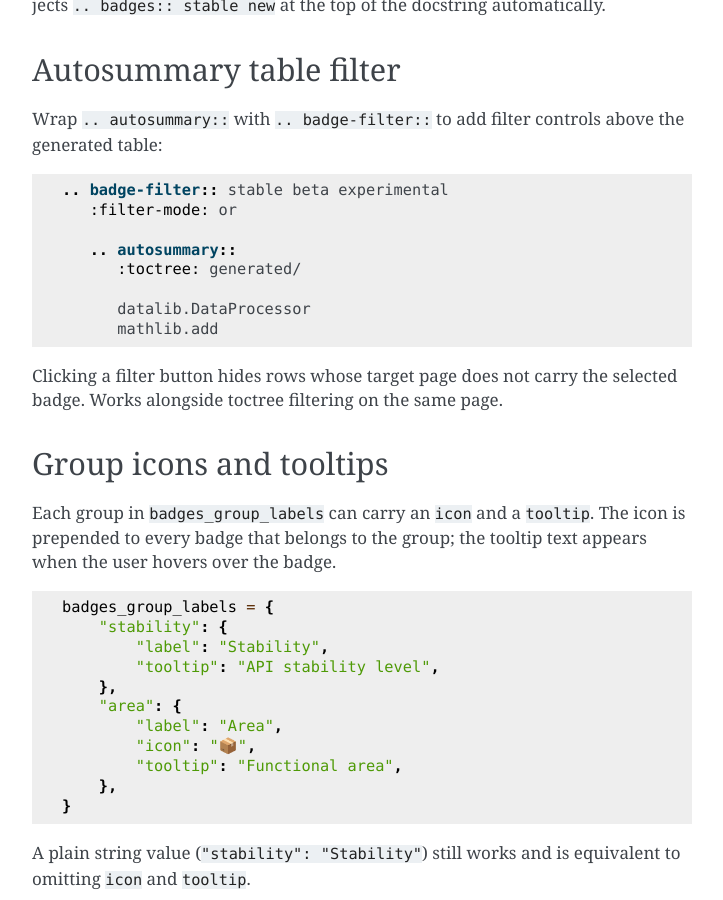
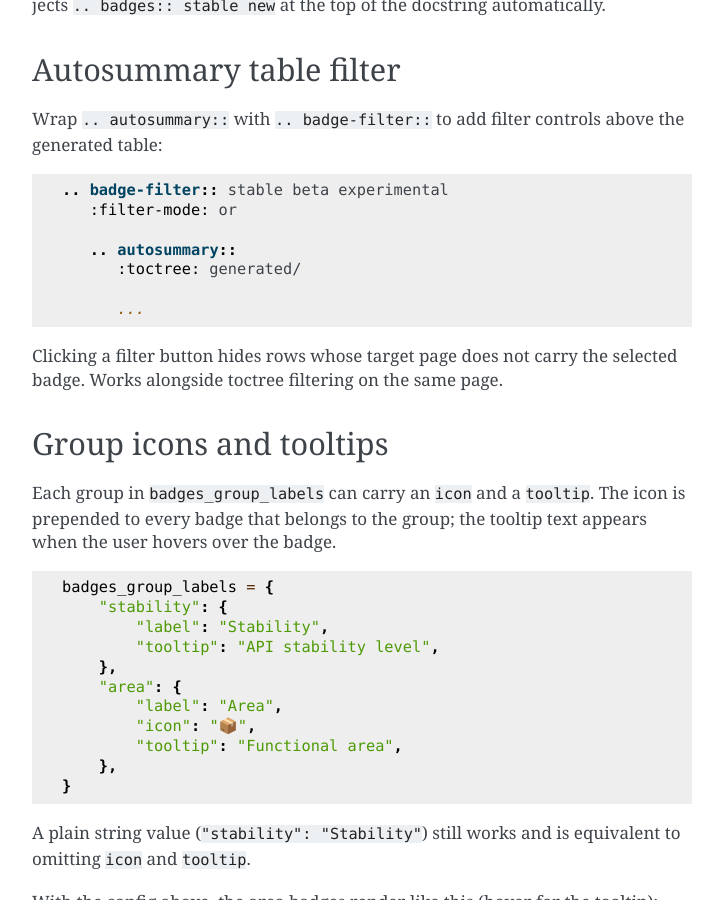
Before and after one commit to NickGeneva/sphinx-badges, a Sphinx documentation site: the page built from docs/usage.rst, in a window 1280 px wide and 900 px high, scrolled down 2868 px. Shown: the whole window, without its empty margins (388-1111 px from the left). Built offline with Sphinx 7.4.7, drawn with Linux system fonts in a browser that asks for light colours; cross-references to code outside the pages are shown as plain code.

Commit message:
A few updates

```diff
--- a/docs/usage.rst
+++ b/docs/usage.rst
@@ -161,8 +161,7 @@ above the generated table:
       .. autosummary::
          :toctree: generated/
 
-         datalib.DataProcessor
-         mathlib.add
+         ...
 
 Clicking a filter button hides rows whose target page does not carry the
 selected badge.  Works alongside toctree filtering on the same page.
```
